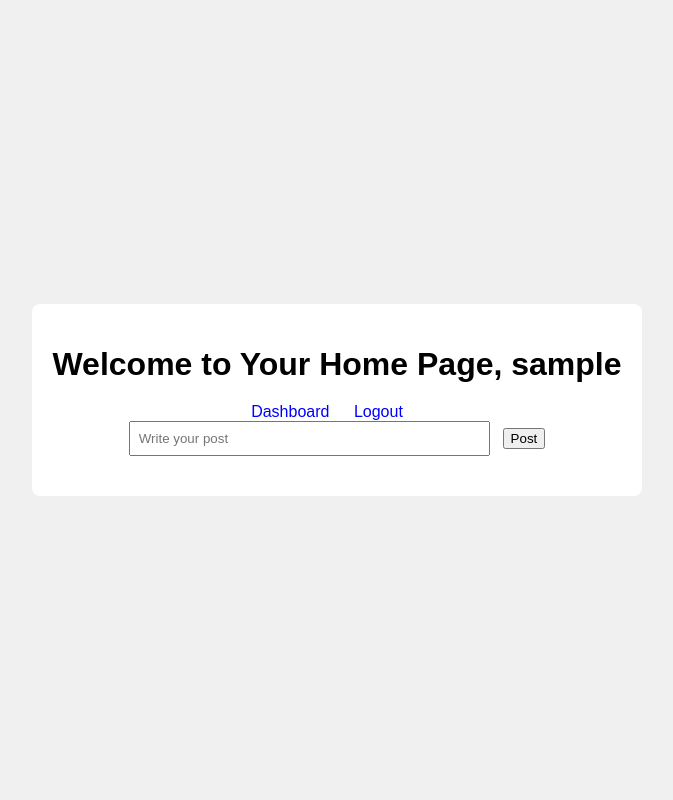
After one commit to agarimel/DMBS-final-project, a Flask app: a page that uses templates/home.html in a window 1280 px wide. The commit adds this page. Shown: the whole page, without its empty margins (303-976 px from the left). Run offline with Flask 3, Linux system fonts and the light colour scheme; some libraries are stand-ins or nearby versions.

Commit message:
added home page

```diff
--- a/app.py
+++ b/app.py
@@ -120,7 +120,7 @@ def login_page():
 
             if user:
                 # Successful login, redirect to user dashboard
-                return redirect(url_for('dashboard_page', username=username))
+                return redirect(url_for('home_page', username=username))
             else:
                 # Incorrect username or password, redirect back to login page
                 return redirect(url_for('login_page'))
@@ -192,5 +192,28 @@ def follow():
 
 
 
+@app.route('/home/<username>', methods=['GET', 'POST'])
+def home_page(username):
+    if request.method == 'POST':
+        try:
+            # Handle the post request here and update the database
+            # Example: Get data from the form
+            post_text = request.form['post_text']
+
+            # Insert data into the database (replace with your logic)
+            with conn.cursor() as cursor:
+                cursor.execute("""
+                    INSERT INTO post (text, date, username, Email_ID, mediaID)
+                    VALUES (%s, CURRENT_DATE, %s, %s, NULL)
+                """, (post_text, username, "current_user_email"))
+                conn.commit()
+
+        except Exception as e:
+            return f"Error: {str(e)}"
+
+    return render_template('home.html', username=username)
+
+
+
 if __name__ == '__main__':
     app.run(debug=True)
--- a/templates/dashboard.html
+++ b/templates/dashboard.html
@@ -65,11 +65,6 @@
 </head>
 <body>
     <div id="dashboard-container">
-        <h1>Welcome to Your Dashboard, {{ username }}</h1>
-        <p>Here you can customize your dashboard content.</p>
-        <p>Add your own elements, links, and features based on your application requirements.</p>
-        <p>Feel free to modify this template according to your needs.</p>
-        <p>Logout <a href="{{ url_for('logout') }}">here</a>.</p>
 
         <h2>Users to Follow:</h2>
         <ul>
--- /dev/null
+++ b/templates/home.html
@@ -0,0 +1,69 @@
+<!DOCTYPE html>
+<html lang="en">
+<head>
+    <meta charset="UTF-8">
+    <meta name="viewport" content="width=device-width, initial-scale=1.0">
+    <title>Home</title>
+    <style>
+        body {
+            background-color: #f0f0f0; /* Light black background */
+            color: black;
+            font-family: Arial, sans-serif;
+            margin: 0;
+            padding: 0;
+            display: flex;
+            align-items: center;
+            justify-content: center;
+            height: 100vh;
+            text-align: center;
+        }
+
+        #home-container {
+            background-color: #fff; /* White container background */
+            padding: 20px;
+            border-radius: 8px;
+        }
+
+        h1 {
+            margin-bottom: 20px;
+        }
+
+        form {
+            margin-bottom: 20px;
+        }
+
+        input[type="text"] {
+            width: 60%;
+            padding: 8px;
+            margin-right: 8px;
+        }
+
+        input[type="submit"] {
+            padding: 8px;
+            cursor: pointer;
+        }
+
+        a {
+            color: blue;
+            text-decoration: none;
+            margin-right: 20px;
+        }
+    </style>
+</head>
+<body>
+    <div id="home-container">
+        <h1>Welcome to Your Home Page, {{ username }}</h1>
+
+        <!-- Navigation Bar -->
+        <a href="{{ url_for('dashboard_page', username=username) }}">Dashboard</a>
+        <a href="{{ url_for('logout') }}">Logout</a>
+
+        <form method="post" action="{{ url_for('home_page', username=username) }}">
+            <!-- Add your form fields here -->
+            <input type="text" name="post_text" placeholder="Write your post">
+            <button type="submit">Post</button>
+        </form>
+        <!-- Add more content as needed -->
+    </div>
+</body>
+</html>
```
